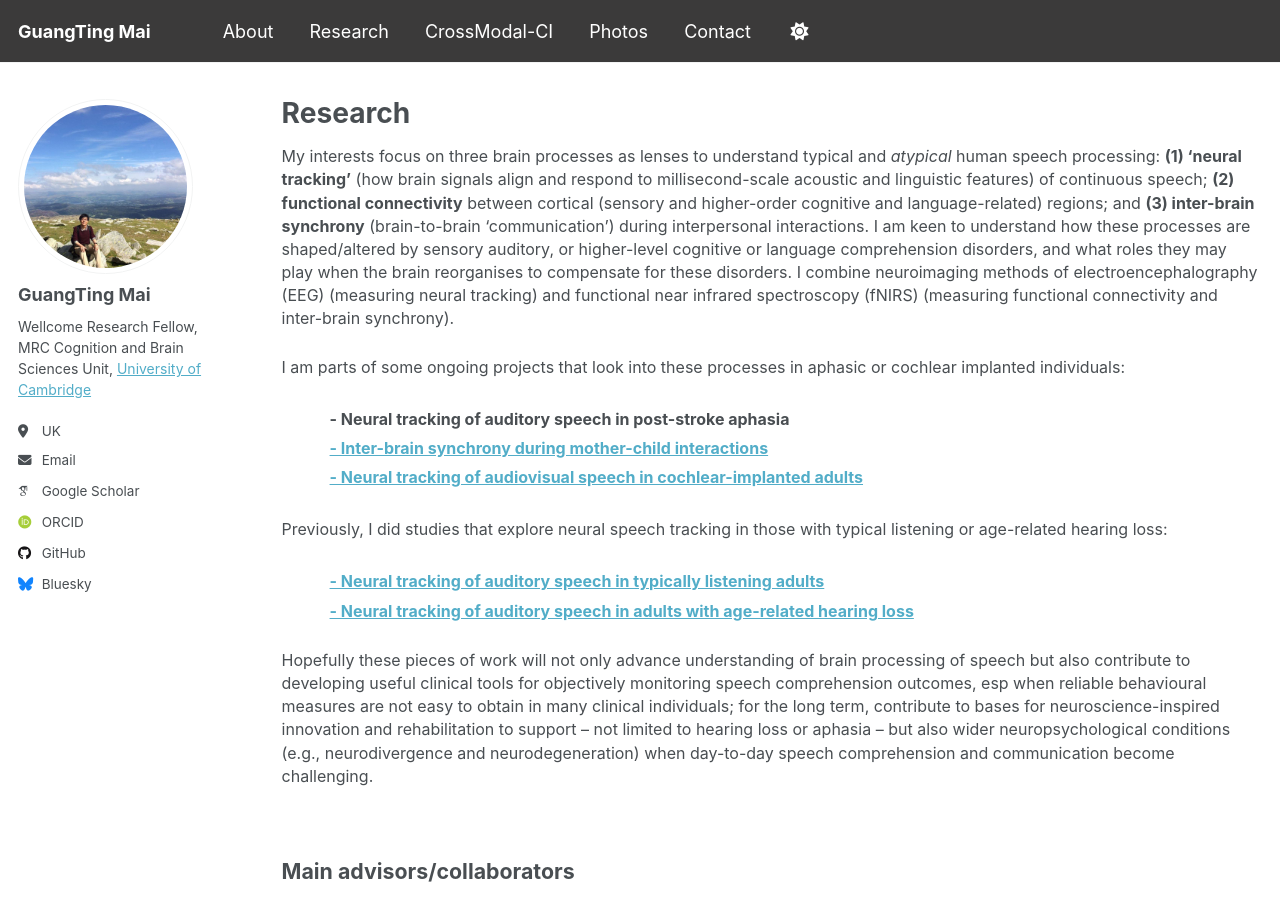
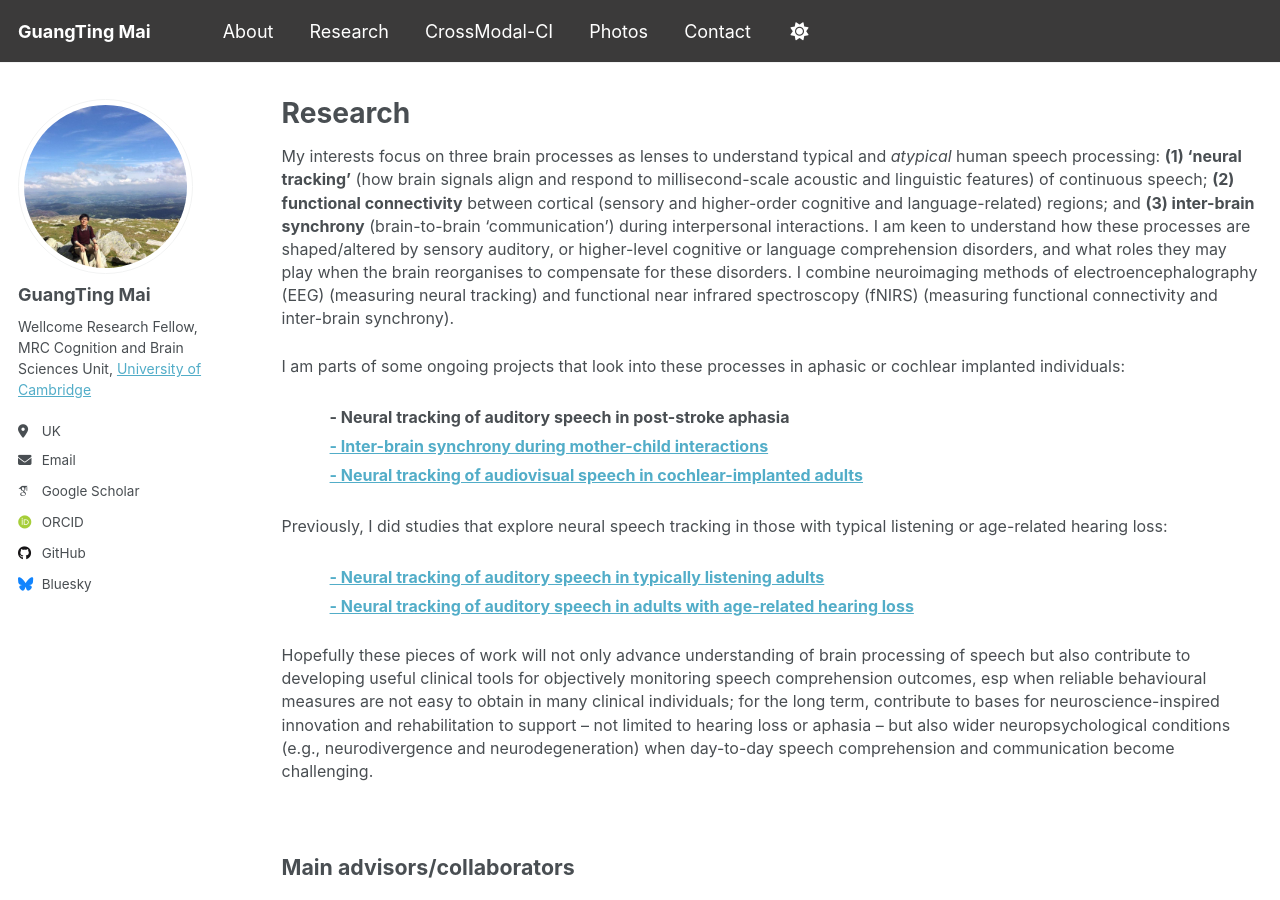
Before and after one commit to guangtingmai/guangtingmai.github.io, a Jekyll site: the page built from _pages/research.html, in a window 1280 px wide and 900 px high. Built offline with Jekyll 4.4.1, drawn with Linux system fonts in a browser that asks for light colours; some web fonts are replaced.

Commit message:
Update research.html

```diff
--- a/_pages/research.html
+++ b/_pages/research.html
@@ -12,13 +12,13 @@
   and what roles they may play when the brain reorganises to compensate for these disorders. I combine neuroimaging methods of
   electroencephalography (EEG) (measuring neural tracking) and functional near infrared spectroscopy (fNIRS)
   (measuring functional connectivity and inter-brain synchrony).</span></p>
-<p><span style="font-size: 12pt;line-height: 1.7;display: block;margin-bottom: 0.15vh">I am parts of some ongoing projects that look into these processes in aphasic or cochlear implanted individuals:</span></p>
+<p><span style="font-size: 12pt;line-height: 1.6;display: block;margin-bottom: 0.15vh">I am parts of some ongoing projects that look into these processes in aphasic or cochlear implanted individuals:</span></p>
 <p>
   <span style="font-size: 12pt;line-height: 1.8;display: block;margin-bottom: 0.05vh">&emsp;&emsp;&emsp;<strong>- Neural tracking of auditory speech in post-stroke aphasia</strong></span>
   <span style="font-size: 12pt;line-height: 1.8;display: block;margin-bottom: 0.05vh">&emsp;&emsp;&emsp;<a href="https://guangtingmai.github.io/interbrain-sync/"><strong>- Inter-brain synchrony during mother-child interactions</strong></a></span>
   <span style="font-size: 12pt;line-height: 1.8;display: block;margin-bottom: 0.15vh">&emsp;&emsp;&emsp;<a href="https://guangtingmai.github.io/crossmodal-ci/"><strong>- Neural tracking of audiovisual speech in cochlear-implanted adults</strong></a></span>
 </p>
-<p><span style="font-size: 12pt;line-height: 1.8;display: block;margin-bottom: 0.15vh">Previously, I did studies that explore neural speech tracking in those with typical listening or age-related hearing loss:</span></p>
+<p><span style="font-size: 12pt;line-height: 1.6;display: block;margin-bottom: 0.15vh">Previously, I did studies that explore neural speech tracking in those with typical listening or age-related hearing loss:</span></p>
 <p>
   <span style="font-size: 12pt;line-height: 1.8;display: block;margin-bottom: 0.05vh">&emsp;&emsp;&emsp;<a href="https://guangtingmai.github.io/neuraltrack-typical/"><strong>- Neural tracking of auditory speech in typically listening adults</strong></a></span>
   <span style="font-size: 12pt;line-height: 1.8;display: block;margin-bottom: 0.25vh">&emsp;&emsp;&emsp;<a href="https://guangtingmai.github.io/neuraltrack-hearingloss/"><strong>- Neural tracking of auditory speech in adults with age-related hearing loss</strong></a></span>
```
